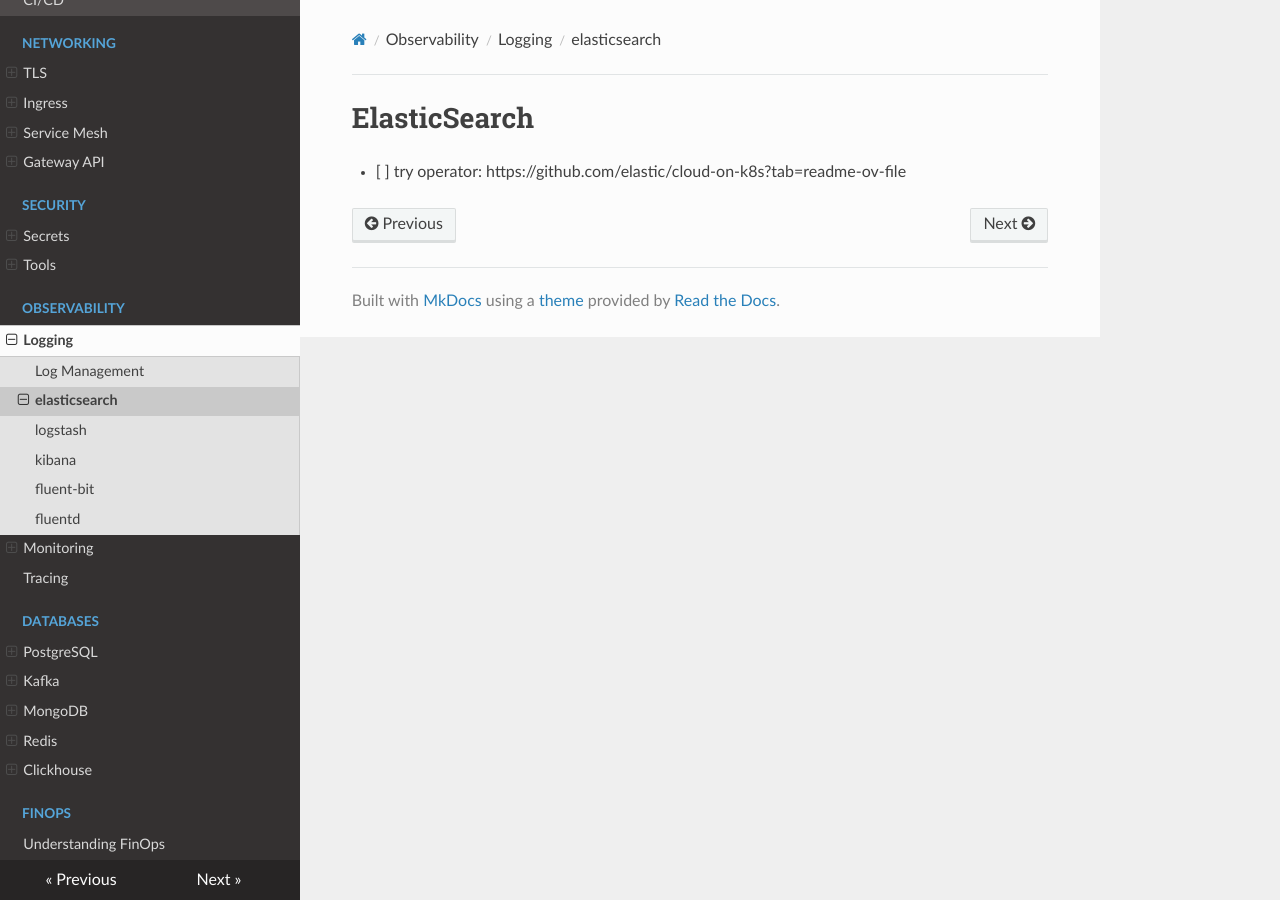
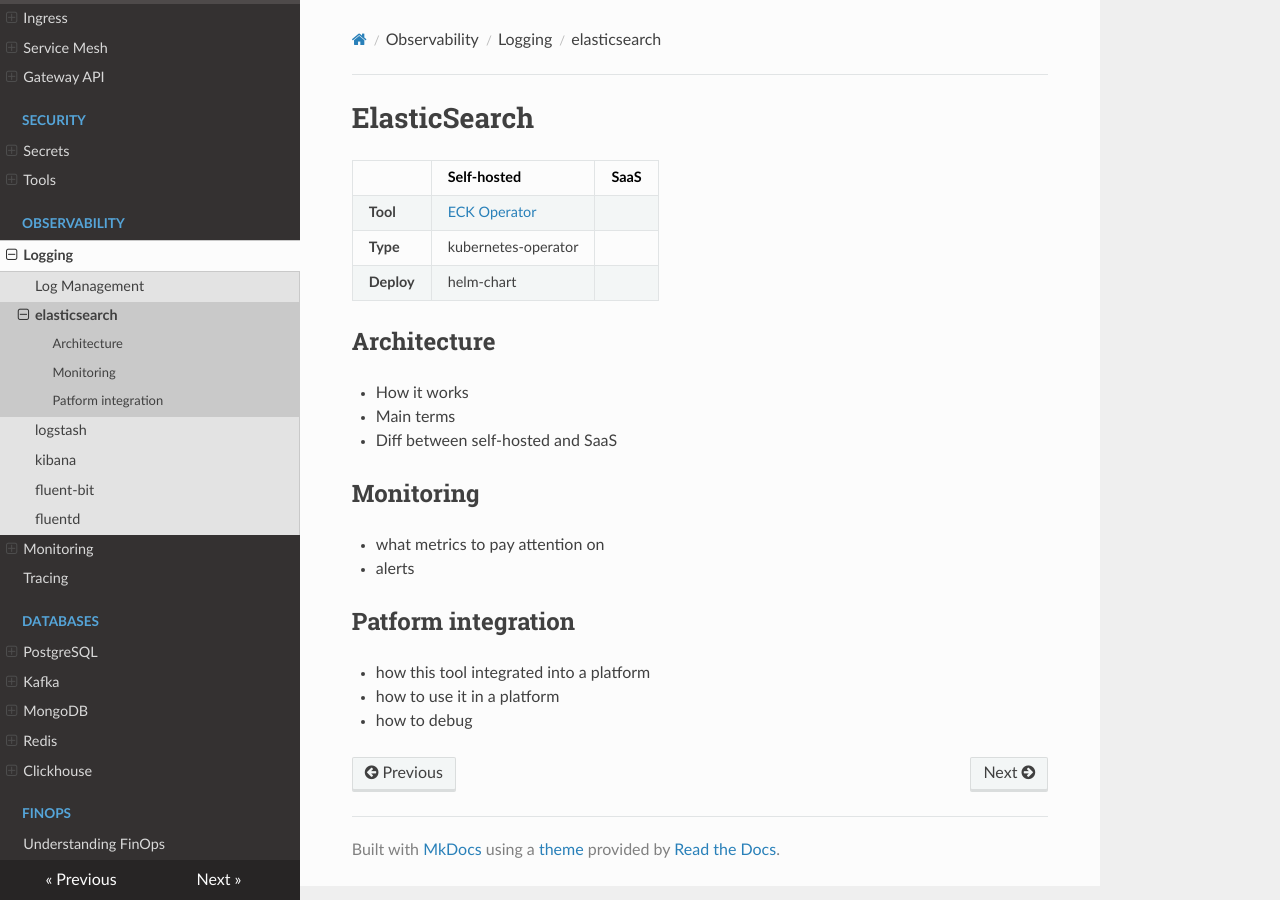
Before and after one commit to andrewozh/infra-apps, an MkDocs documentation site: the page built from docs/logs/elastic.md, in a window 1280 px wide. Built offline with MkDocs 1.6.1, drawn with Linux system fonts in a browser that asks for light colours; nearby versions of some CDN libraries.

Commit message:
init eck-operator

```diff
--- a/docs/logs/elastic.md
+++ b/docs/logs/elastic.md
@@ -1,3 +1,24 @@
 # ElasticSearch
 
-- [ ] try operator: https://github.com/elastic/cloud-on-k8s?tab=readme-ov-file
+||Self-hosted|SaaS|
+|-|-|-|
+|**Tool**|[ECK Operator](./elastic-operator.md)|[](#)|
+|**Type**|kubernetes-operator||
+|**Deploy**|helm-chart||
+
+## Architecture
+
+- How it works
+- Main terms
+- Diff between self-hosted and SaaS
+
+## Monitoring
+
+- what metrics to pay attention on
+- alerts
+
+## Patform integration
+
+- how this tool integrated into a platform
+- how to use it in a platform
+- how to debug
```
Also changed, not shown: docs/logs/elastic-operator.md (added, +33 -0 lines), 3 other files.
